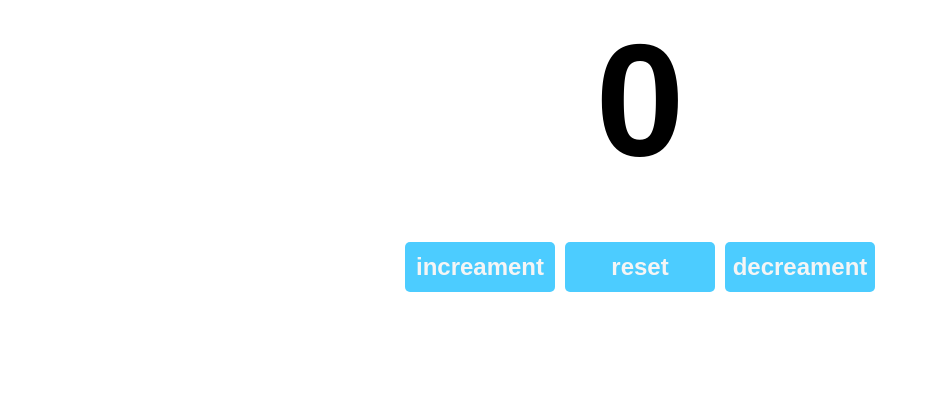
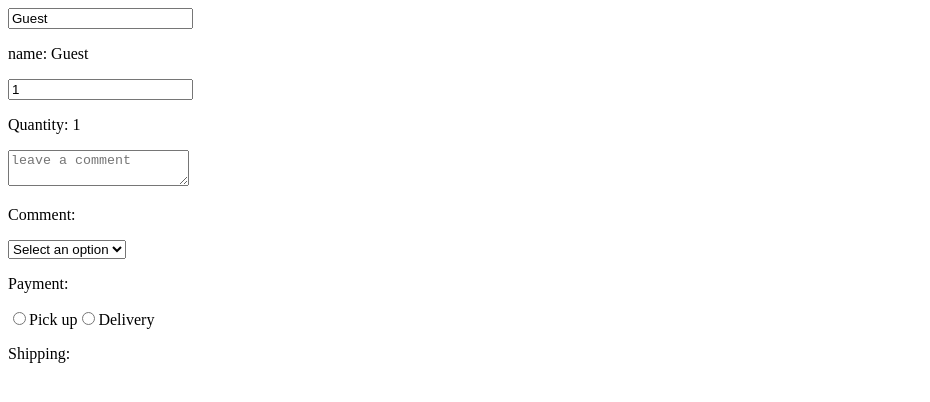
Before and after one commit to redaalch/react-color-picker, a React (Vite) app in the folder my-react-app/: page / in a window 1280 px wide. Shown: the top 402 px of the page, without its empty margins (0-930 px from the left). Built offline with nearby package versions, Linux system fonts and the light colour scheme.

Commit message:
onchange

```diff
--- a/my-react-app/src/App.jsx
+++ b/my-react-app/src/App.jsx
@@ -1,8 +1,9 @@
-import Counter from "./Counter.jsx";
+import OnChanges from "./OnChanges";
+
 function App() {
   return (
     <div>
-      <Counter />
+      <OnChanges />
     </div>
   );
 }
--- /dev/null
+++ b/my-react-app/src/OnChanges.jsx
@@ -0,0 +1,63 @@
+import React, { useState } from "react";
+function OnChanges() {
+  const [name, setName] = useState("Guest");
+  const [quantity, setQuantity] = useState(1);
+  const [comment, setComment] = useState("");
+  const [payment, setPayment] = useState("");
+  const [shipping, setShipping] = useState("");
+  const handleChange = (callback, event) => {
+    callback(event.target.value);
+  };
+  return (
+    <div>
+      <input
+        value={name}
+        onChange={(event) => handleChange(setName, event)}
+        type="text"
+      />
+      <p>name: {name}</p>
+
+      <input
+        value={quantity}
+        onChange={(event) => handleChange(setQuantity, event)}
+        type="number"
+      />
+      <p>Quantity: {quantity}</p>
+      <textarea
+        value={comment}
+        onChange={(e) => handleChange(setComment, e)}
+        placeholder="leave a comment"
+      />
+      <p>Comment: {comment}</p>
+      <select value={payment} onChange={(e) => handleChange(setPayment, e)}>
+        <option value="" disabled>
+          Select an option
+        </option>
+        <option value="Visa">Visa</option>
+        <option value="MasterCard">MasterCard</option>
+        <option value="GiftCard">GiftCard</option>
+      </select>
+      <p>Payment: {payment}</p>
+      <label>
+        <input
+          type="radio"
+          value="Pick up"
+          checked={shipping === "Pick up"}
+          onChange={(e) => handleChange(setShipping, e)}
+        />
+        Pick up
+      </label>
+      <label>
+        <input
+          type="radio"
+          value="Delivery"
+          checked={shipping === "Delivery"}
+          onChange={(e) => handleChange(setShipping, e)}
+        />
+        Delivery
+      </label>
+      <p>Shipping: {shipping}</p>
+    </div>
+  );
+}
+export default OnChanges;
```
